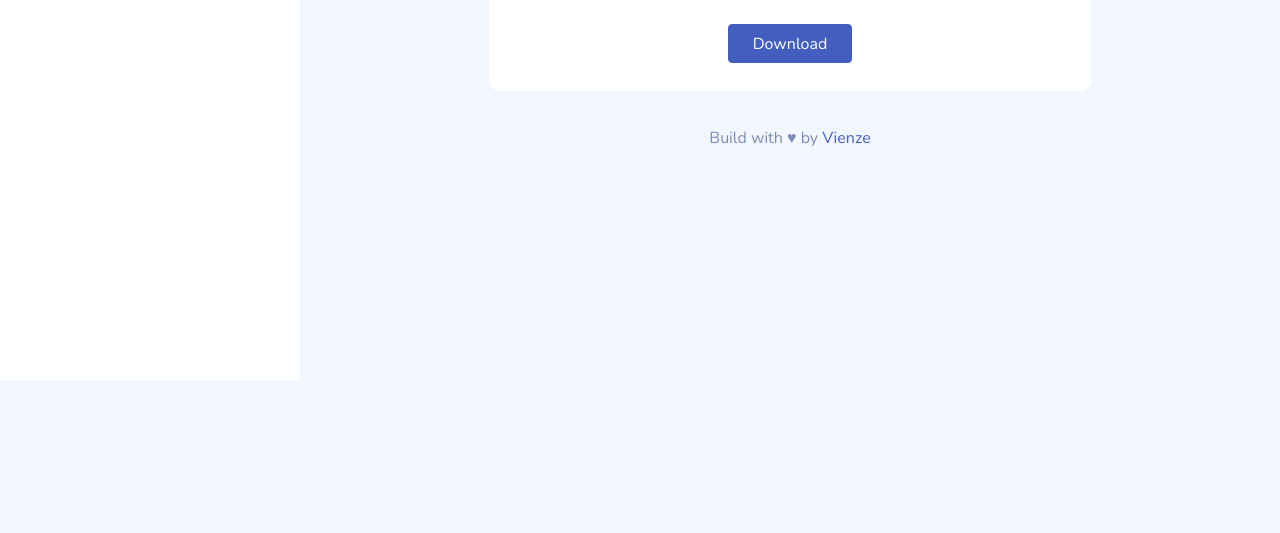
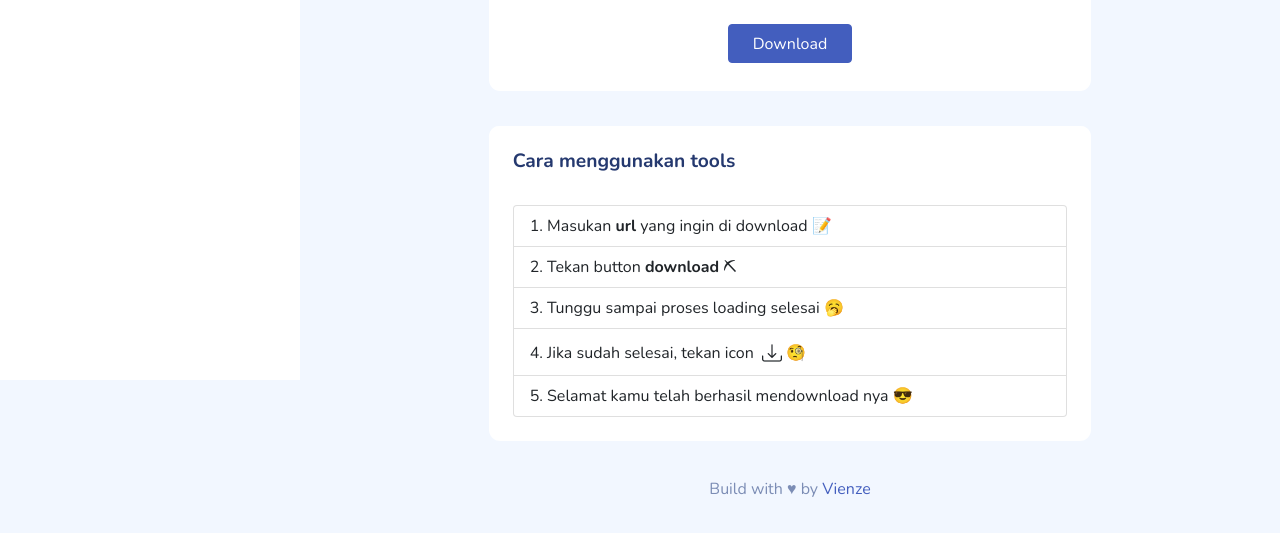
Before and after one commit to vienze/avotools, a plain HTML site: page pages/tiktok.html in a window 1280 px wide. Shown: the part 420-953 px from the top of the page. Before the commit the page ends 800 px from the top, so only its background shows below. Drawn offline with Linux system fonts and the light colour scheme.

Commit message:
fix error

```diff
--- a/pages/tiktok.html
+++ b/pages/tiktok.html
@@ -250,6 +250,33 @@
               </div>
             </div>
             <!-- END Result Downloader -->
+            <div class="col-12 col-lg-8 offset-lg-2">
+              <div class="card">
+                <div class="card-header">
+                  <h5 class="card-title">Cara menggunakan tools</h5>
+                </div>
+                <div class="card-body">
+                  <ul class="list-group rounded">
+                    <li class="list-group-item">
+                      1. Masukan <b>url</b> yang ingin di download 📝
+                    </li>
+                    <li class="list-group-item">
+                      2. Tekan button <b>download</b> ⛏
+                    </li>
+                    <li class="list-group-item">
+                      3. Tunggu sampai proses loading selesai 🥱
+                    </li>
+                    <li class="list-group-item">
+                      4. Jika sudah selesai, tekan icon
+                      <i class="bi bi-download ms-1 fs-5"></i> 🧐
+                    </li>
+                    <li class="list-group-item">
+                      5. Selamat kamu telah berhasil mendownload nya 😎
+                    </li>
+                  </ul>
+                </div>
+              </div>
+            </div>
           </section>
         </div>
 
```
